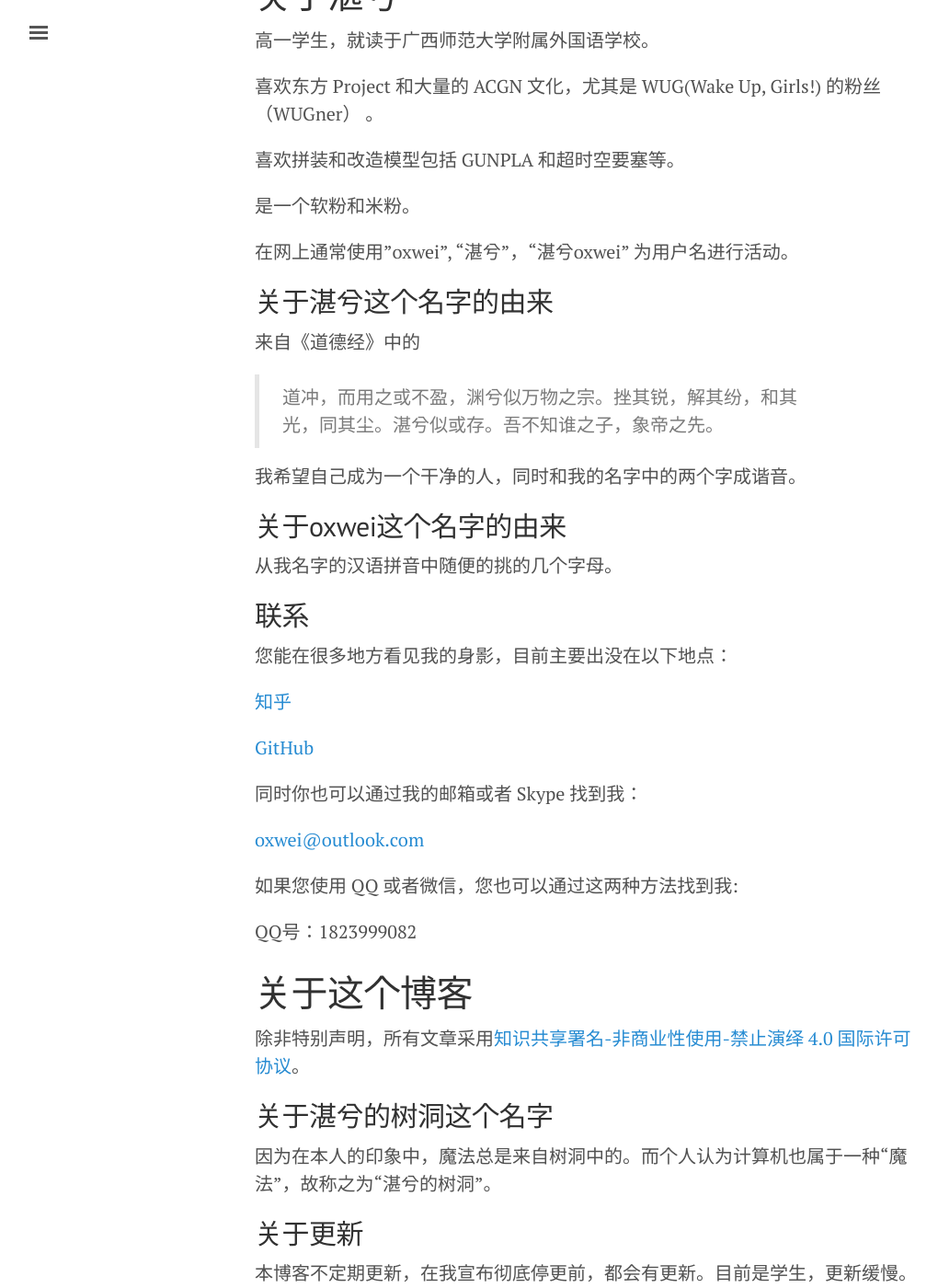
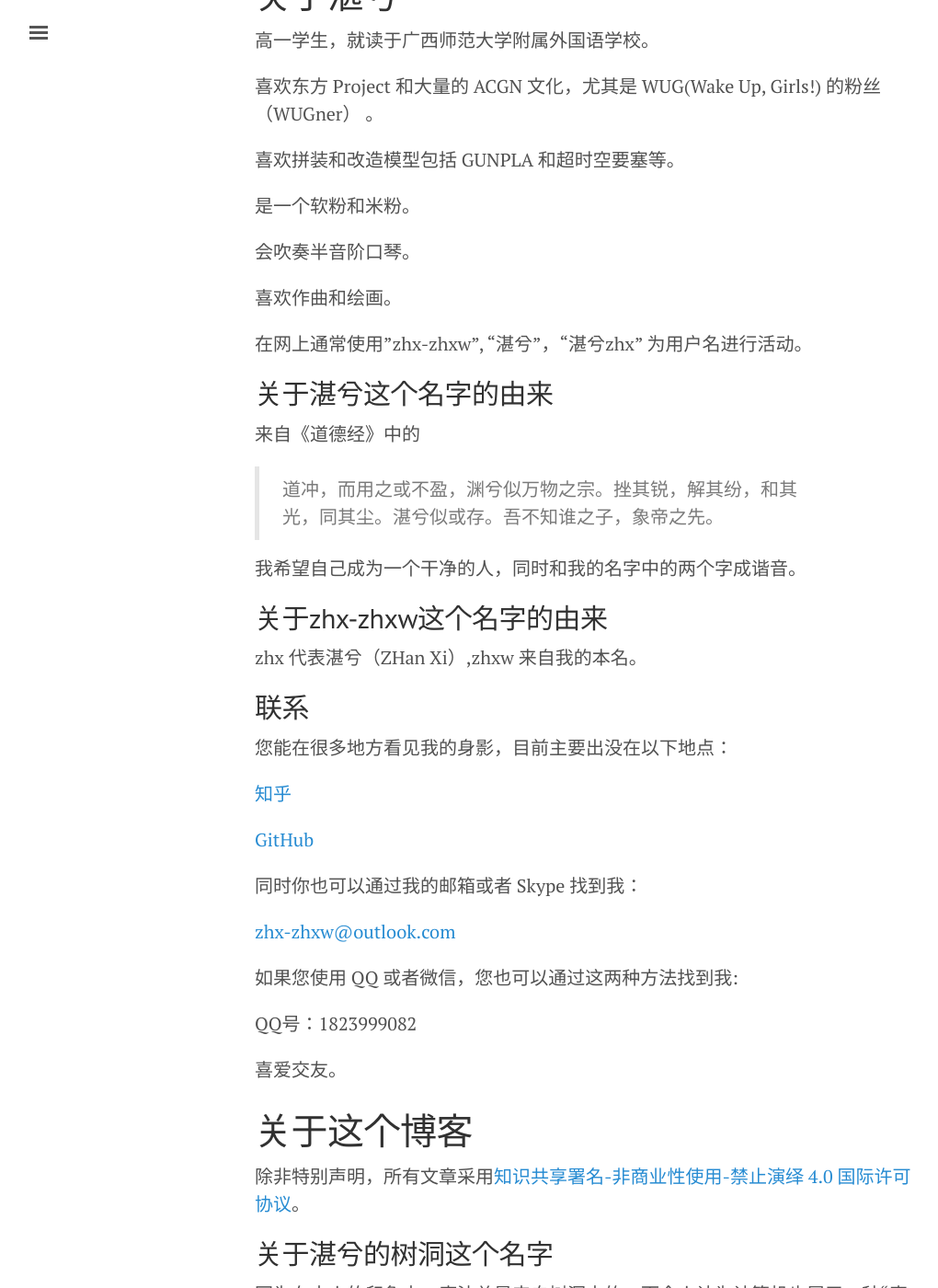
Before and after one commit to dubuqian/dubuqian.github.io, a Jekyll site: the page built from about.md, in a window 1280 px wide and 1400 px high, scrolled down 330 px. Shown: the whole window at 92% size, without its empty margins (3-1023 px from the left). Built offline with Jekyll 4.4.1, drawn with Linux system fonts in a browser that asks for light colours.

Commit message:
Update about.md

```diff
--- a/about.md
+++ b/about.md
@@ -14,30 +14,35 @@ title: 关于
 
 是一个软粉和米粉。
 
-在网上通常使用"oxwei", “湛兮”，“湛兮oxwei” 为用户名进行活动。
+会吹奏半音阶口琴。
+
+喜欢作曲和绘画。
+
+在网上通常使用"zhx-zhxw", “湛兮”，“湛兮zhx” 为用户名进行活动。
 ## 关于湛兮这个名字的由来
 来自《道德经》中的
 
 >道冲，而用之或不盈，渊兮似万物之宗。挫其锐，解其纷，和其光，同其尘。湛兮似或存。吾不知谁之子，象帝之先。
 
 我希望自己成为一个干净的人，同时和我的名字中的两个字成谐音。
-## 关于oxwei这个名字的由来
-从我名字的汉语拼音中随便的挑的几个字母。
+## 关于zhx-zhxw这个名字的由来
+zhx 代表湛兮（ZHan Xi）,zhxw 来自我的本名。
 ## 联系
 您能在很多地方看见我的身影，目前主要出没在以下地点：
 
 [知乎](https://www.zhihu.com/people/cleanxd/activities)
 
-[GitHub](https://github.com/oxwei)
+[GitHub](https://github.com/zhx-zhxw)
 
 同时你也可以通过我的邮箱或者 Skype 找到我：
 
-[oxwei@outlook.com](mailto:oxwei@outlook.com)
+[zhx-zhxw@outlook.com](mailto:zhx-zhxw@outlook.com)
 
 如果您使用 QQ 或者微信，您也可以通过这两种方法找到我:
 
 QQ号：1823999082
 
+喜爱交友。
 # 关于这个博客
 除非特别声明，所有文章采用[知识共享署名-非商业性使用-禁止演绎 4.0 国际许可协议](https://creativecommons.org/licenses/by-nc-nd/4.0/)。
 ## 关于湛兮的树洞这个名字
```
